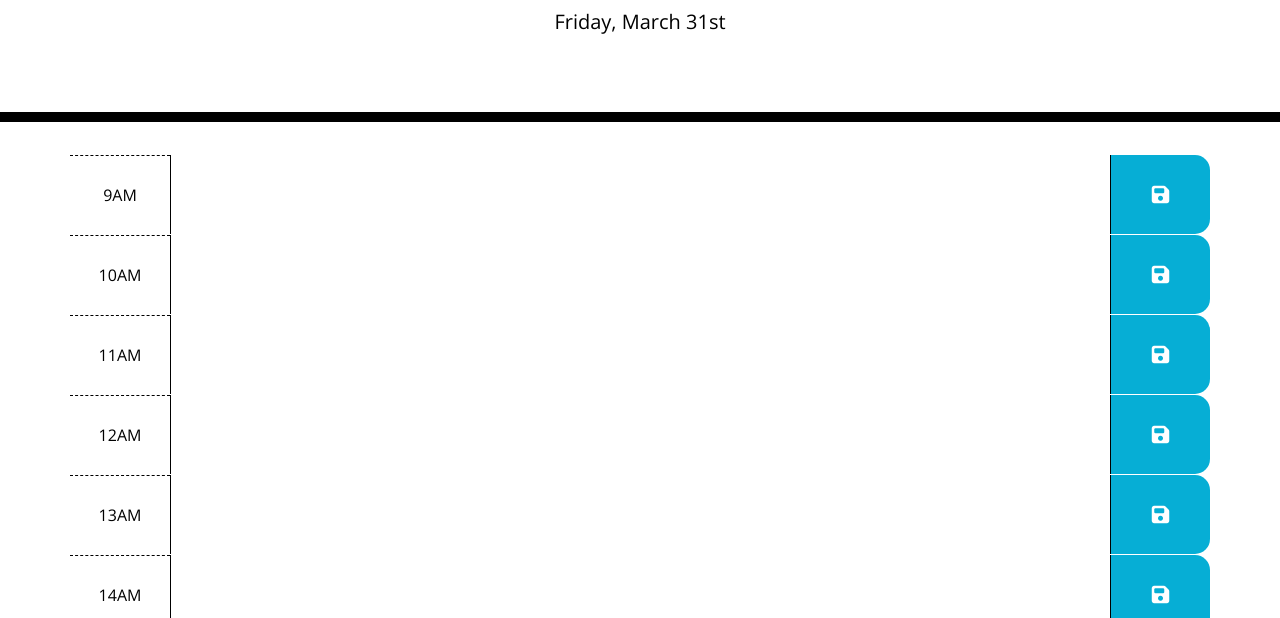
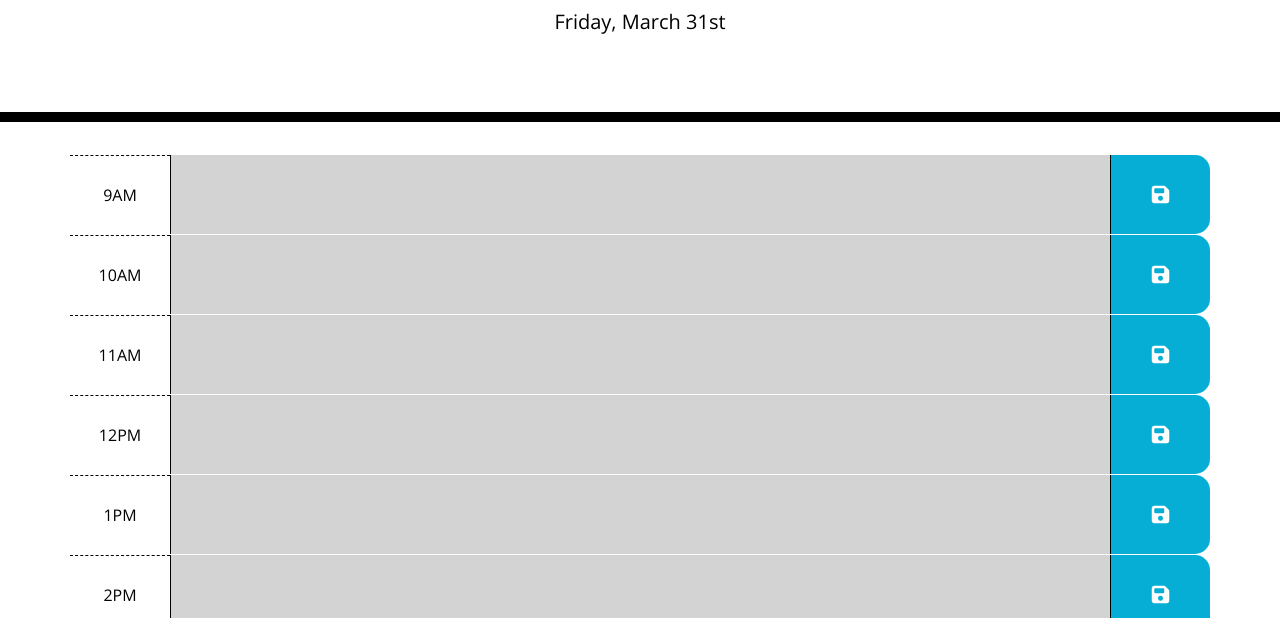
Before and after one commit to adriwg/daily-planner-app, a plain HTML site: page index.html in a window 1280 px wide. Shown: the part 182-800 px from the top of the page. Drawn offline with nearby package versions, Linux system fonts and the light colour scheme.

Commit message:
Modified the index.js, make the code more clean, added logic to show specific background color of different time input textarea.

```diff
--- a/index.js
+++ b/index.js
@@ -1,4 +1,5 @@
 var currentDay = $("#currentDay");
+var currentHr = Number(moment().format("H"));
 var events = [];
 
 $(document).ready(function () {
@@ -12,6 +13,7 @@ $(document).ready(function () {
         events = JSON.parse(localStorage.getItem("events"));
     }
     display_events();
+
 });
 
 
@@ -30,15 +32,15 @@ function init_events() {
             event: ""
         });
     }
-    console.log(events);
 }
 
 function display_events() {
     var html="";
     for (var i = 0; i < events.length; i++){
+        var time = Number(events[i].time);
         html += '<div class="row" data-hr="'+events[i].time+'" id='+events[i].time+'">';
-        html += '<div class="hour">'+events[i].time+'AM</div>';
-        html += '<textarea>'+events[i].event+'</textarea>';
+        html += '<div class="hour">'+to12Hrs(time)+'</div>';
+        html += '<textarea class='+eventClass(time)+'>'+events[i].event+'</textarea>';
         html += '<div class="saveBtn">';
         html += '<i class="fa-solid fa-floppy-disk fa-lg"></i>';
         html += '</div>';
@@ -46,3 +48,32 @@ function display_events() {
     }
     $(".time-block").append(html);
 }
+
+// Time format change from 24-hr to 12-hr
+function to12Hrs(t) {
+    var timeslot = "";
+    if(t<12){
+        timeslot = t+"AM";
+    }else{
+        if(t=="12"){
+            timeslot = t+"PM";
+        }else{
+            timeslot = t -12;
+            timeslot = timeslot.toString()+"PM";
+        }
+    }
+    return timeslot;
+}
+
+// Get class name for the event textarea
+function eventClass(t){
+    var className="";
+    if(t < currentHr){
+        className = "past";
+    }else if(t == currentHr){
+        className = "present";
+    }else if(t > currentHr){
+        className = "future";
+    }
+    return className;
+}
--- a/style.css
+++ b/style.css
@@ -50,17 +50,17 @@ textarea {
 
 .past {
   background-color: #d3d3d3;
-  color: white;
+  color: #000;
 }
 
 .present {
   background-color: #ff6961;
-  color: white;
+  color: #000;
 }
 
 .future {
   background-color: #77dd77;
-  color: white;
+  color: #000;
 }
 
 .saveBtn {
```
Also changed, not shown: index.html (+0 -1 lines).
